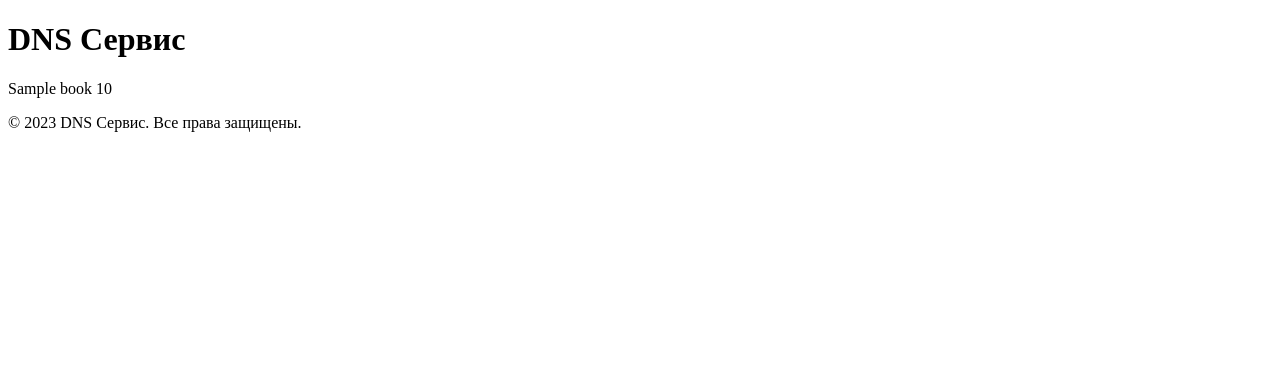
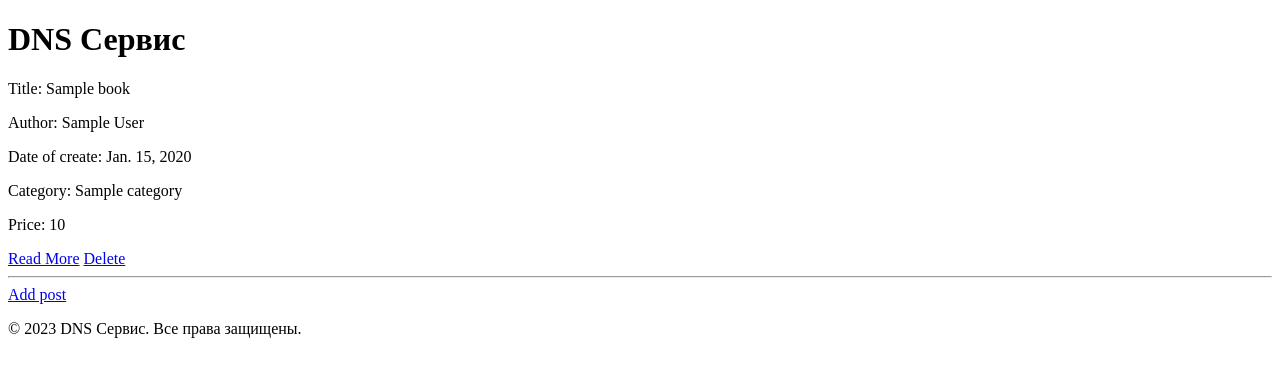
Before and after one commit to Nordd-cmd/Coop, a Django app: page /app/ in a window 1280 px wide. Shown: the top 377 px of the page. Run offline with Django 5.2, Linux system fonts and the light colour scheme; tables that the repository leaves empty hold one stand-in row (values such as "Sample post").

Commit message:
fix project

```diff
--- a/project/app/templates/form.html
+++ b/project/app/templates/form.html
@@ -9,7 +9,9 @@
 <body>
 
     <form method="post">
+        {% csrf_token %}
         {{ form }}
+        <button type="submit">Create</button>
     </form>
 
 </body>
--- a/project/app/templates/main.html
+++ b/project/app/templates/main.html
@@ -14,13 +14,17 @@
 
     {% for product in object_list %}
 
-    {{ product.title }}
-    {{ product.number }}
-    {{ product.creator }}
-    {{ product.about }}
-    {{ product.price }}
+    <p>Title: {{ product.title }}</p>
+    <p>Author: {{ product.author }}</p>
+    <p>Date of create: {{ product.date_of_create }}</p>
+    <p>Category: {{ product.category }}</p>
+    <p>Price: {{ product.price }}</p>
+    <a href="{% url 'detail' product.pk %}">Read More</a>
+    <a href="{% url 'delete' product.pk %}">Delete</a>
+    <hr>
 
     {% endfor %}
+    <a href="{% url 'create' %}">Add post</a>
 
     <footer>
         <p>&copy; 2023 DNS Сервис. Все права защищены.</p>
--- a/project/app/urls.py
+++ b/project/app/urls.py
@@ -2,7 +2,7 @@
 from .views import *
 urlpatterns = [
     path('', AllListView.as_view(), name='main'),
-    path('create', CreateListView.as_view(), name='create'),
+    path('create/', CreateListView.as_view(), name='create'),
     path('detail/<int:pk>/', DetailListView.as_view(), name='detail'),
     path('update/<int:pk>/', UpdateListView.as_view(), name='update'),
     path('delete/<int:pk>/', DeleteListView.as_view(), name='delete'),
--- a/project/app/views.py
+++ b/project/app/views.py
@@ -13,7 +13,7 @@
 
 class CreateListView(CreateView):
     model = Book
-    template_name = 'create_book.html'
+    template_name = 'form.html'
     fields = '__all__'
 
     def get_success_url(self):
@@ -21,7 +21,7 @@
 
 class UpdateListView(UpdateView):
     model = Book
-    template_name = 'update_book.html'
+    template_name = 'update.html'
     fields = '__all__'
 
     def get_success_url(self):
@@ -29,7 +29,7 @@
 
 class DeleteListView(DeleteView):
     queryset = Book.objects.all()
-    template_name = 'book_confirm.html'
+    template_name = 'delete.html'
 
     def get_success_url(self):
         return reverse('main')
```
Also changed, not shown: project/app/templates/delete.html (added, +14 -0 lines), project/app/templates/detail.html (added, +17 -0 lines), project/app/templates/update.html (added, +10 -0 lines).
